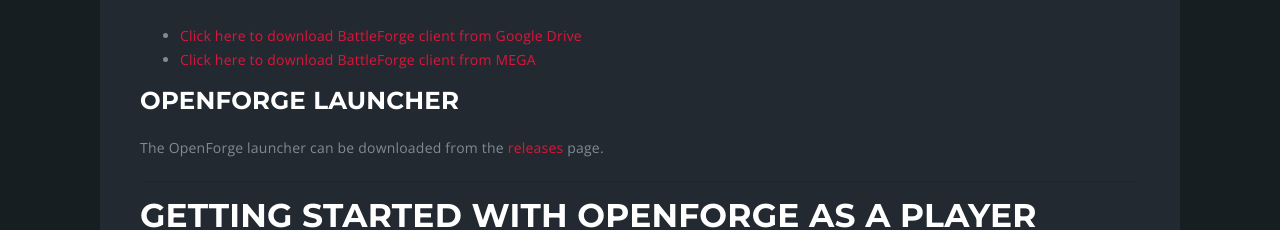
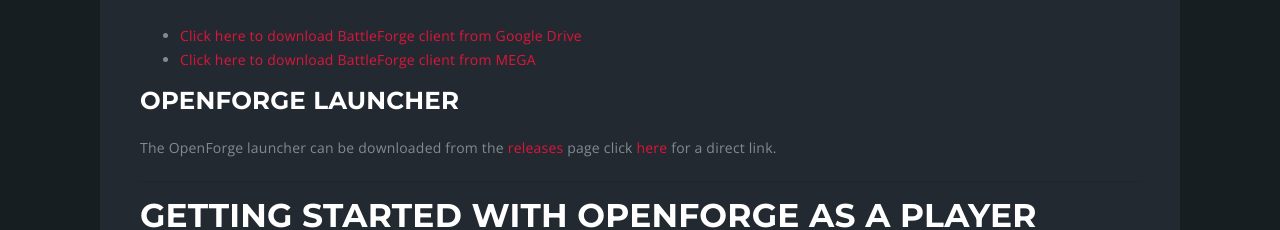
Before and after one commit to OpenForgeBf/openforgebf.github.io, a plain HTML site: page index.html in a window 1280 px wide. Shown: the part 1801-2031 px from the top of the page. Drawn offline with nearby package versions, Linux system fonts and the light colour scheme.

Commit message:
Update index.html

```diff
--- a/index.html
+++ b/index.html
@@ -291,7 +291,7 @@
                         <li class="has-line-data" data-line-start="25" data-line-end="26"><a href="https://mega.nz/file/yI4y3ARD#ZwB5ziGg5W-ariNFxd25ptyn4D93Kj-J8ox3EJyh5xI">Click here to download BattleForge client from MEGA</a></li>
                     </ul>
                     <h3 class="code-line" data-line-start=28 data-line-end=29><a id="OpenForge_Launcher_28"></a>OpenForge Launcher</h3>
-                    <p class="has-line-data" data-line-start="30" data-line-end="31">The OpenForge launcher can be downloaded from the <a href="https://github.com/OpenForgeBf/OpenForge/releases">releases</a> page.</p>
+                    <p class="has-line-data" data-line-start="30" data-line-end="31">The OpenForge launcher can be downloaded from the <a href="https://github.com/OpenForgeBf/OpenForge/releases">releases</a> page click <a href="https://github.com/OpenForgeBf/OpenForge/releases/download/1.0.0/OpenForge.Launcher.v1.0.0.zip">here</a> for a direct link.</p>
                     <hr>
                     <h2 class="code-line" data-line-start=34 data-line-end=35><a id="Getting_Started_with_OpenForge_as_a_player_34"></a>Getting Started with OpenForge as a player</h2>
                     <h3 class="code-line" data-line-start=36 data-line-end=37><a id="Placing_the_Launcher_36"></a>Placing the Launcher</h3>
```
